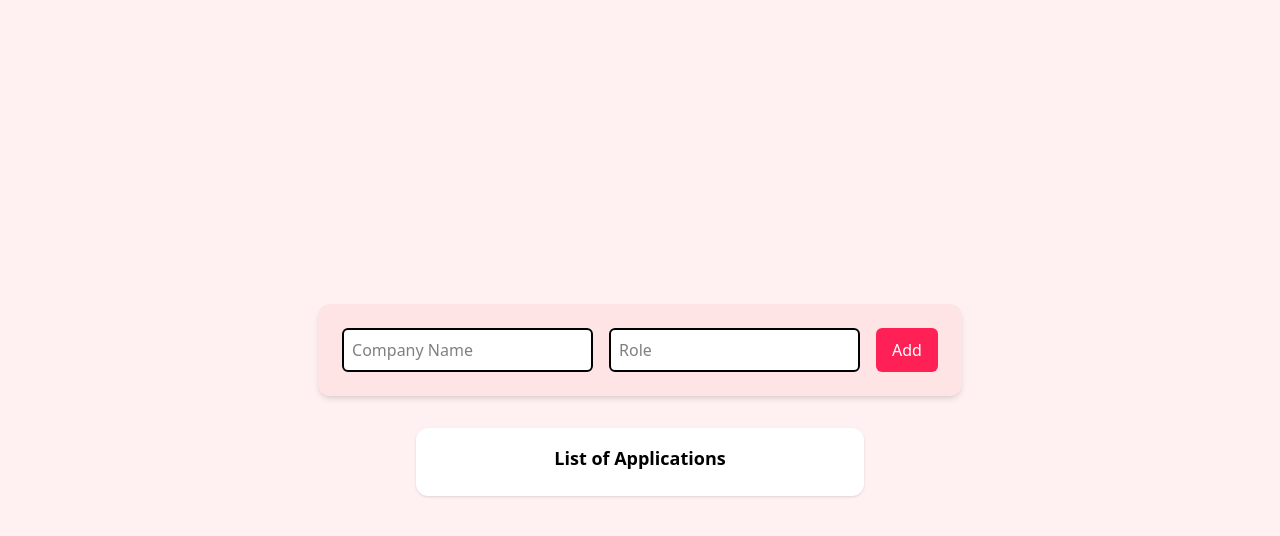
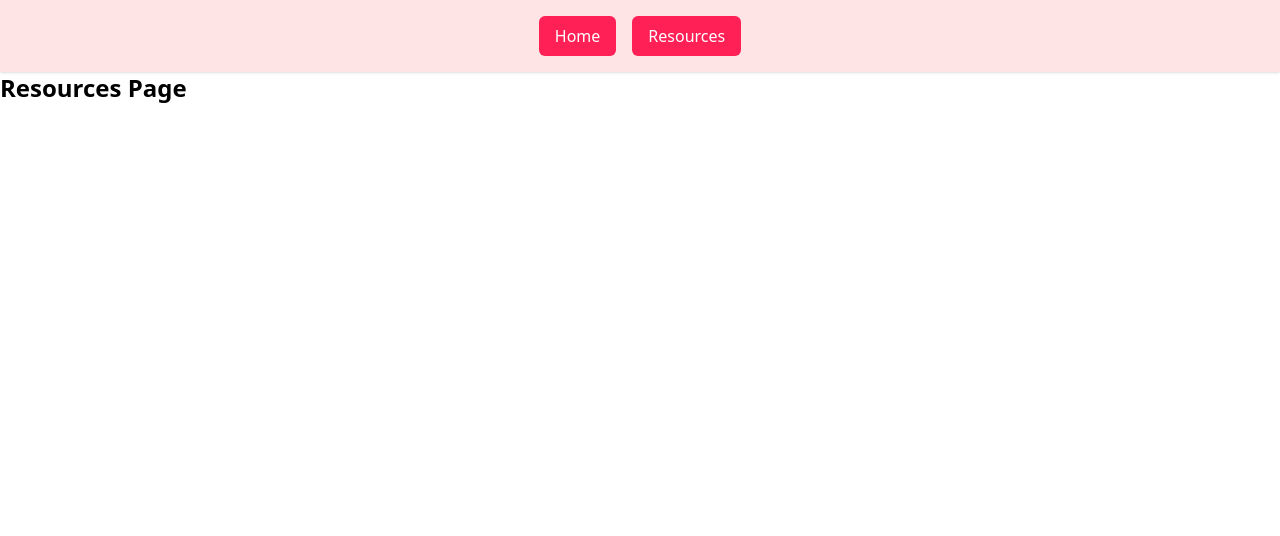
Before and after one commit to cherryontech/strawberry-swirl, a React (Vite) app: page /resources in a window 1280 px wide. Shown: the top 536 px of the page. Built offline with nearby package versions, Linux system fonts and the light colour scheme.

Commit message:
Added Navbar and Resources page

```diff
--- a/package.json
+++ b/package.json
@@ -15,6 +15,8 @@
     "@tailwindcss/vite": "^4.1.14",
     "react": "^19.1.1",
     "react-dom": "^19.1.1",
+    "react-router": "^7.9.4",
+    "react-router-dom": "^7.9.4",
     "uuid": "^13.0.0"
   },
   "devDependencies": {
--- /dev/null
+++ b/src/Resources.jsx
@@ -0,0 +1,11 @@
+import React from "react";
+
+const Resources = () => {
+  return (
+    <div>
+      <h1 className="text-2xl font-bold">Resources Page</h1>
+    </div>
+  );
+};
+
+export default Resources;
--- /dev/null
+++ b/src/components/Navbar.jsx
@@ -0,0 +1,20 @@
+import { NavLink } from "react-router-dom";
+
+const Navbar = () => {
+  return (
+    <div className="flex justify-center items-center gap-4 py-4 bg-rose-100 shadow">
+      <NavLink to={"/"}>
+        <button className="px-4 py-2 bg-rose-500 text-white rounded-md hover:bg-rose-600 transition cursor-pointer">
+          Home
+        </button>
+      </NavLink>
+      <NavLink to={"/resources"}>
+        <button className="px-4 py-2 bg-rose-500 text-white rounded-md hover:bg-rose-600 transition cursor-pointer">
+          Resources
+        </button>
+      </NavLink>
+    </div>
+  );
+};
+
+export default Navbar;
--- a/src/main.jsx
+++ b/src/main.jsx
@@ -2,9 +2,29 @@ import { StrictMode } from "react";
 import { createRoot } from "react-dom/client";
 import "./index.css";
 import App from "./App.jsx";
+import Resources from "./Resources.jsx";
+import Navbar from "./components/Navbar.jsx";
+import { createBrowserRouter, RouterProvider, Outlet } from "react-router-dom";
+
+const Layout = () => (
+  <>
+    <Navbar />
+    <Outlet />
+  </>
+);
+
+const router = createBrowserRouter([
+  {
+    element: <Layout />,
+    children: [
+      { path: "/", element: <App /> },
+      { path: "/resources", element: <Resources /> },
+    ],
+  },
+]);
 
 createRoot(document.getElementById("root")).render(
   <StrictMode>
-    <App />
+    <RouterProvider router={router} />
   </StrictMode>,
 );
```
Also changed, not shown: 1 other file (tests, documents, lock files or other folders).
